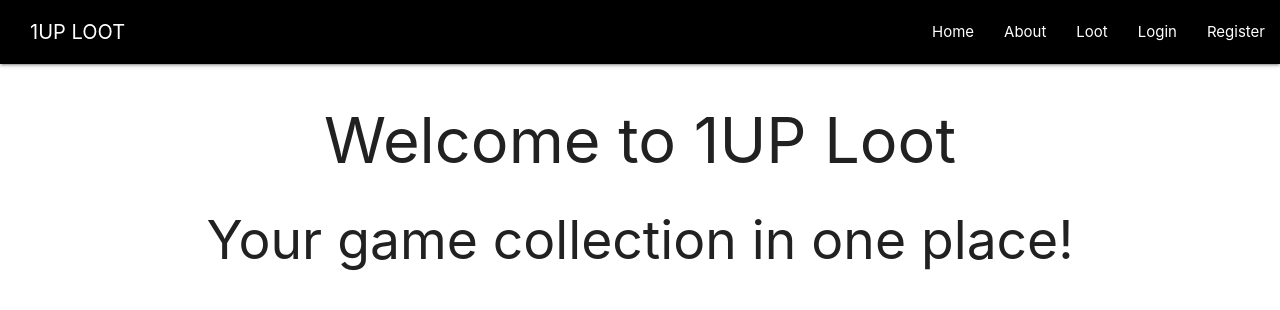
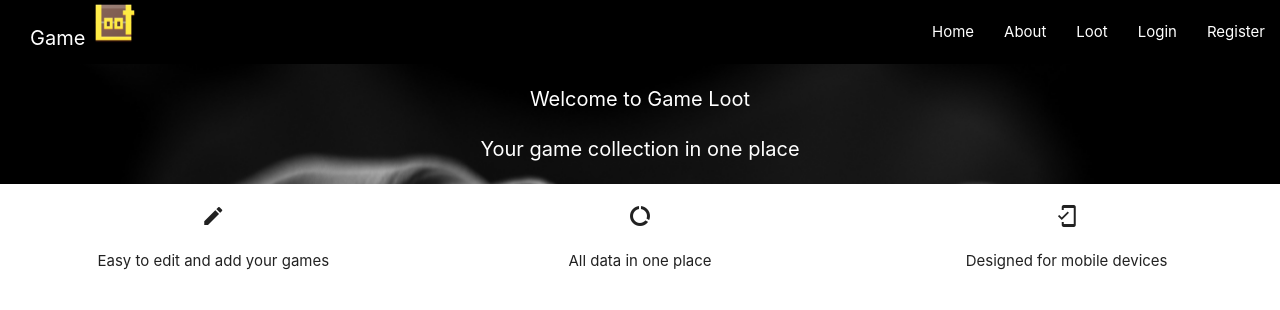
Before and after one commit to Brainvibe/1UpLoot, a Flask app: page / in a window 1280 px wide. Shown: the top 310 px of the page. Run offline with Flask 2, Linux system fonts and the light colour scheme; some libraries are stand-ins or nearby versions.

Commit message:
added main container to index with image and css

```diff
--- a/app.py
+++ b/app.py
@@ -17,6 +17,7 @@ mongo = PyMongo(app)
 @app.route('/')
 def index():
     return render_template("index.html")
+
 
 @app.route('/get_games')
 def get_games():
--- a/static/css/style.css
+++ b/static/css/style.css
@@ -12,6 +12,25 @@ nav .brand-logo {
     font-size: 20px;
     padding-left: 30px;
 }
+
+.title-games{
+color:white;
+font-size: 20px;
+}
+
+
+.main-container{
+
+    background: url('../images/gray-scale-image-of-xbox-game-controller-194511.jpg') no-repeat center center fixed;
+    background-size: cover;
+
+}
+.promo-section{
+
+
+}
+
+
 
 /*****************GAMES PAGE****************/
 /*** centering plus sign in games.html ***/
--- a/templates/base.html
+++ b/templates/base.html
@@ -21,8 +21,8 @@
 <body>
     <nav>
         <div class="nav-wrapper">
-            <a href="#!" class="brand-logo">1UP LOOT
-
+            <a href="#!" class="brand-logo">Game
+                <img src="{{url_for('static', filename='images/logo.png')}}" weight="45" height="45" alt="">
             </a>
             <a href="#" data-target="mobile-demo" class="sidenav-trigger"><i class="material-icons">menu</i></a>
             <ul class="right hide-on-med-and-down">
@@ -46,9 +46,9 @@
     </ul>
 
 
-    <div class="container">
+
         {% block content %} {% endblock %}
-    </div>
+
 
     <script src="https://cdnjs.cloudflare.com/ajax/libs/jquery/3.2.1/jquery.min.js"></script>
     <!-- Compiled and minified JavaScript -->
--- a/templates/editgame.html
+++ b/templates/editgame.html
@@ -67,7 +67,7 @@
             </div>
             <div class="row">
                 <div class="input-field col s12 m12 l12 center">
-                    <button class="btn waves-effect waves-orange red" type="submit" name="action">Save
+                    <button class="btn waves-effect waves-orange red">Save
                         <i class="material-icons right">save</i>
                     </button>
                 </div>
--- a/templates/index.html
+++ b/templates/index.html
@@ -1,15 +1,33 @@
 {% extends 'base.html' %} {% block content %}
 
 
-<div class="row">
+<div class="row main-container">
+
 
     <div class="col s12 m12 l12 center title-games">
-        <h1 class="games-title">Welcome to 1UP Loot</h1>
-        <h2 class="description-tittle">Your game collection in one place!</h2>
+
+        <p>Welcome to Game Loot</p>
+        <p>Your game collection in one place</p>
     </div>
 </div>
 
 
+<div class="row center promo-section">
+
+    <div class="col s12 m4 l4">
+        <i class="material-icons">edit</i></a>
+        <p>Easy to edit and add your games</p>
+    </div>
+    <div class="col s12 m4 l4">
+        <i class="material-icons">data_usage</i></a>
+        <p>All data in one place</p>
+    </div>
+    <div class="col s12 m4 l4">
+        <i class="material-icons">mobile_friendly</i></a>
+        <p>Designed for mobile devices</p>
+    </div>
+
+</div>
 
 
 
```
Also changed, not shown: templates/games.html (+15 -5 lines), static/images/gray-scale-image-of-xbox-game-controller-194511.jpg (added), static/images/logo.png.
